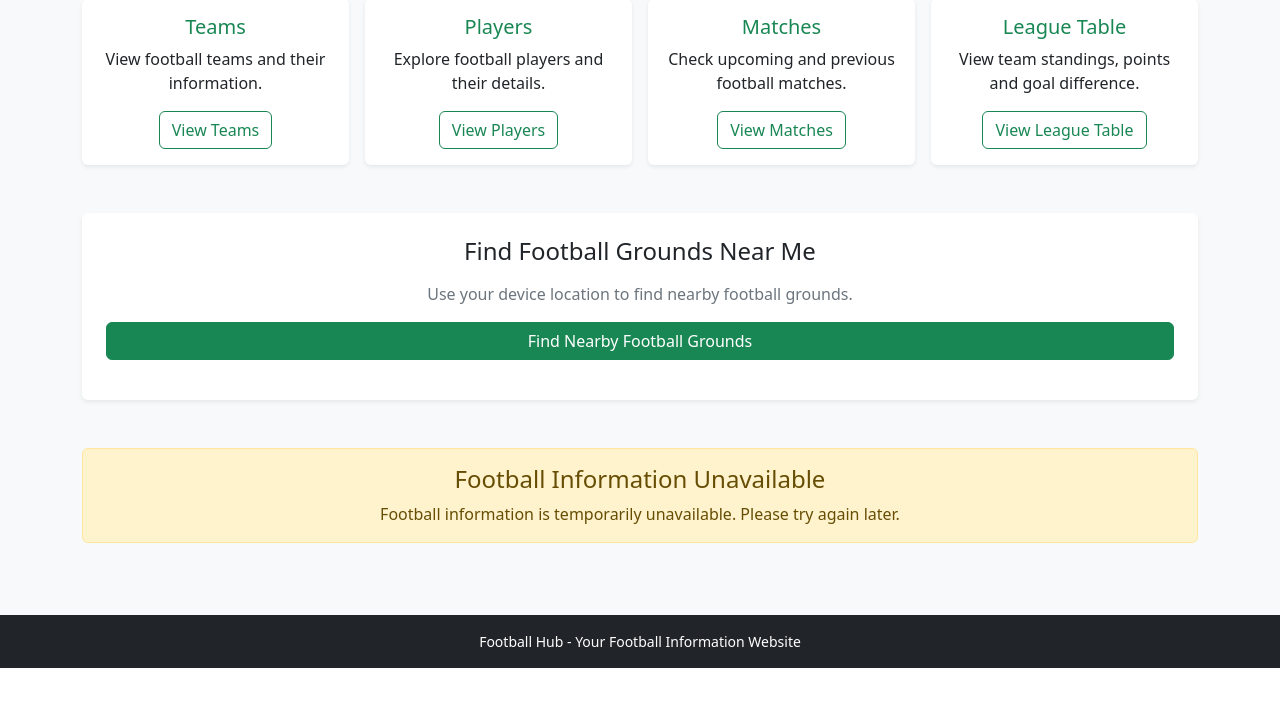
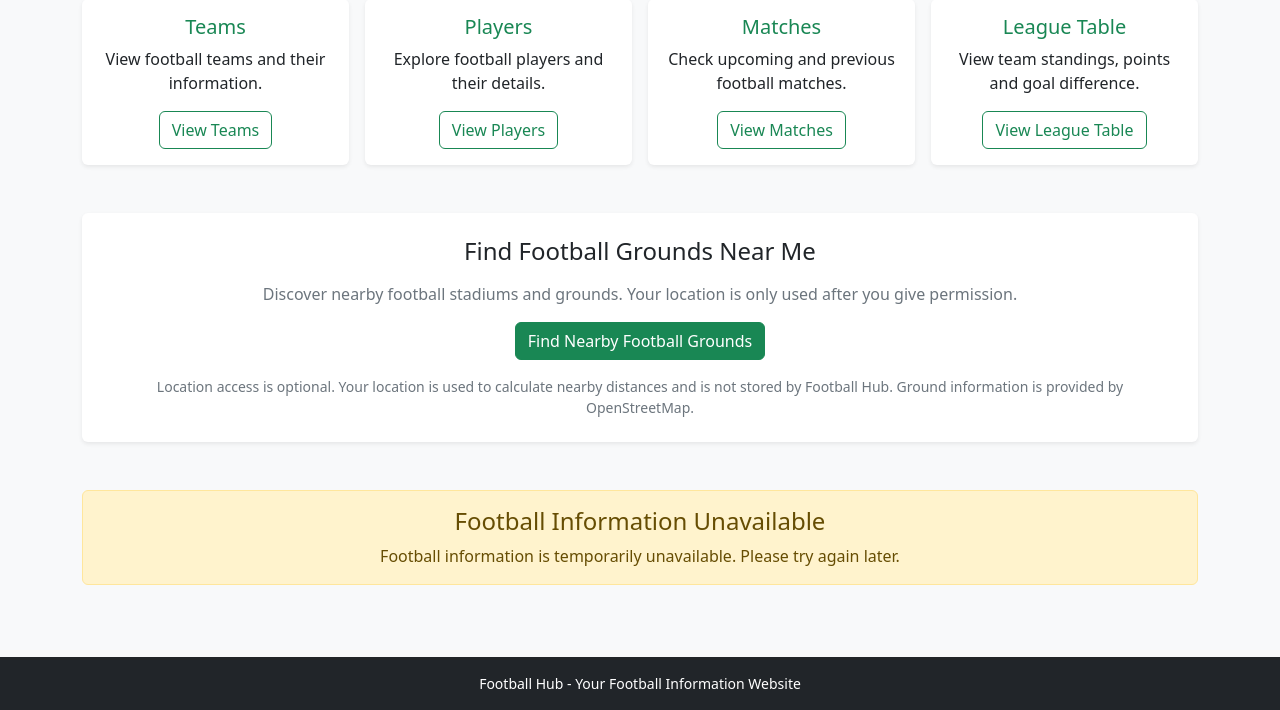
Before and after one commit to Ahmedreza54/football_hub, a Laravel app: template resources/views/home.blade.php in a window 1280 px wide. Shown: the part 788-1498 px from the top of the page. Before the commit the page ends 1456 px from the top, so only its background shows below. Run offline with Laravel 12, Linux system fonts and the light colour scheme; the template is opened without the code that fills it, so the values that code supplies are empty.

Commit message:
Improve Premier League stadium finder

```diff
--- a/resources/views/home.blade.php
+++ b/resources/views/home.blade.php
@@ -221,40 +221,41 @@
 
 </div>
 
-<!-- Find nearby football grounds using Geolocation API -->
+<!-- Find Nearby Football Grounds -->
 <div class="card shadow-sm border-0 mb-5">
-    <div class="card-body text-center p-4">
+    <div class="card-body p-4">
 
+        <div class="text-center">
             <h2 class="h4 mb-3">Find Football Grounds Near Me</h2>
 
             <p class="text-secondary">
-            Use your device location to find nearby football grounds.
+                Discover nearby football stadiums and grounds.
+                Your location is only used after you give permission.
             </p>
 
-        <button
-            type="button"
+            <button type="button"
                     id="findGroundsButton"
-            class="btn btn-success w-100">
+                    class="btn btn-success">
+                <i class="bi bi-geo-alt"></i>
                 Find Nearby Football Grounds
             </button>
-
-        <div
-            id="locationMessage"
-            class="mt-3"
-            role="status"
-            aria-live="polite">
         </div>
 
-        <div id="mapsResult" class="mt-3 d-none">
-            <a
-                id="mapsLink"
-                href="#"
-                target="_blank"
-                rel="noopener noreferrer"
-                class="btn btn-outline-primary">
-                Open Nearby Football Grounds in Google Maps
-            </a>
+        <div id="locationMessage"
+             class="mt-3 text-center"
+             role="status"
+             aria-live="polite"></div>
+
+        <div id="groundsResults" class="mt-4 d-none">
+            <h3 class="h5 mb-3">Nearby Football Grounds</h3>
+            <div id="groundsList" class="row g-3"></div>
         </div>
+
+        <p class="small text-secondary text-center mt-3 mb-0">
+            Location access is optional. Your location is used to calculate
+            nearby distances and is not stored by Football Hub.
+            Ground information is provided by OpenStreetMap.
+        </p>
 
     </div>
 </div>
@@ -685,51 +686,203 @@ document.addEventListener('DOMContentLoaded', function () {
         window.history.replaceState({}, '', url);
     });
 
+
     // ==========================================
     // FIND NEARBY FOOTBALL GROUNDS
+    // OpenStreetMap Overpass API
     // ==========================================
 
     const findButton = document.getElementById('findGroundsButton');
     const locationMessage = document.getElementById('locationMessage');
-    const mapsResult = document.getElementById('mapsResult');
-    const mapsLink = document.getElementById('mapsLink');
+    const groundsResults = document.getElementById('groundsResults');
+    const groundsList = document.getElementById('groundsList');
 
+    const overpassUrls = [
+    'https://overpass.kumi.systems/api/interpreter',
+    'https://overpass-api.de/api/interpreter'
+];
+
+    // Calculate distance between two locations in kilometres
+    function calculateDistance(lat1, lon1, lat2, lon2) {
+
+        const earthRadius = 6371;
+
+        const toRadians = degrees => degrees * Math.PI / 180;
+
+        const dLat = toRadians(lat2 - lat1);
+        const dLon = toRadians(lon2 - lon1);
+
+        const a =
+            Math.sin(dLat / 2) ** 2 +
+            Math.cos(toRadians(lat1)) *
+            Math.cos(toRadians(lat2)) *
+            Math.sin(dLon / 2) ** 2;
+
+        return earthRadius * 2 * Math.atan2(
+            Math.sqrt(a),
+            Math.sqrt(1 - a)
+        );
+    }
+
+    // Display nearby football grounds
+
+function showGrounds(grounds, latitude, longitude) {
+
+    groundsList.replaceChildren();
+
+    grounds.forEach(function (ground, index) {
+
+        const card = document.createElement('div');
+        card.className = 'col-12';
+
+        const panel = document.createElement('div');
+        panel.className = 'card h-100 border shadow-sm';
+
+        const body = document.createElement('div');
+        body.className = 'card-body';
+
+        const heading = document.createElement('h5');
+        heading.className = 'fw-bold mb-1';
+        heading.textContent = (index + 1) + '. ' + ground.name;
+
+        const club = document.createElement('p');
+        club.className = 'text-secondary mb-2';
+        club.textContent = ground.club || '';
+
+        const distance = document.createElement('h5');
+        distance.className = 'fw-bold text-primary mb-3';
+        distance.textContent =
+            ground.distance.toFixed(1) + ' km away';
+
+        const directions = document.createElement('a');
+        directions.textContent = '🗺️ Get Directions';
+        directions.className = 'btn btn-outline-primary btn-sm';
+
+        directions.href =
+            'https://www.google.com/maps/dir/?api=1' +
+            '&origin=' + latitude + ',' + longitude +
+            '&destination=' + ground.lat + ',' + ground.lon;
+
+        directions.target = '_blank';
+        directions.rel = 'noopener noreferrer';
+
+        body.appendChild(heading);
+        body.appendChild(club);
+        body.appendChild(distance);
+        body.appendChild(directions);
+
+        panel.appendChild(body);
+        card.appendChild(panel);
+
+        groundsList.appendChild(card);
+    });
+
+    groundsResults.classList.remove('d-none');
+}
+
+    // Search OpenStreetMap for football grounds
+
+
+
+async function searchNearbyGrounds(latitude, longitude) {
+
+    locationMessage.textContent = 'Finding nearest Premier League stadiums...';
+
+    const stadiums = [
+        { name: 'Vitality Stadium', club: 'AFC Bournemouth', lat: 50.7352, lon: -1.8383 },
+        { name: 'Emirates Stadium', club: 'Arsenal', lat: 51.5549, lon: -0.1084 },
+        { name: 'Villa Park', club: 'Aston Villa', lat: 52.5092, lon: -1.8848 },
+        { name: 'Gtech Community Stadium', club: 'Brentford', lat: 51.4907, lon: -0.2887 },
+        { name: 'American Express Stadium', club: 'Brighton & Hove Albion', lat: 50.8616, lon: -0.0837 },
+        { name: 'Stamford Bridge', club: 'Chelsea', lat: 51.4817, lon: -0.1910 },
+        { name: 'Coventry Building Society Arena', club: 'Coventry City', lat: 52.4482, lon: -1.4956 },
+        { name: 'Selhurst Park', club: 'Crystal Palace', lat: 51.3983, lon: -0.0855 },
+        { name: 'Hill Dickinson Stadium', club: 'Everton', lat: 53.4388, lon: -2.9663 },
+        { name: 'Craven Cottage', club: 'Fulham', lat: 51.4749, lon: -0.2216 },
+        { name: 'MKM Stadium', club: 'Hull City', lat: 53.7461, lon: -0.3678 },
+        { name: 'Portman Road', club: 'Ipswich Town', lat: 52.0545, lon: 1.1450 },
+        { name: 'Elland Road', club: 'Leeds United', lat: 53.7778, lon: -1.5721 },
+        { name: 'Anfield', club: 'Liverpool', lat: 53.4308, lon: -2.9608 },
+        { name: 'Etihad Stadium', club: 'Manchester City', lat: 53.4831, lon: -2.2004 },
+        { name: 'Old Trafford', club: 'Manchester United', lat: 53.4631, lon: -2.2913 },
+        { name: 'St James’ Park', club: 'Newcastle United', lat: 54.9756, lon: -1.6217 },
+        { name: 'City Ground', club: 'Nottingham Forest', lat: 52.9400, lon: -1.1328 },
+        { name: 'Stadium of Light', club: 'Sunderland', lat: 54.9146, lon: -1.3884 },
+        { name: 'Tottenham Hotspur Stadium', club: 'Tottenham Hotspur', lat: 51.6043, lon: -0.0662 }
+    ];
+
+    const nearestStadiums = stadiums.map(function (stadium) {
+
+        return {
+            name: stadium.name,
+            club: stadium.club,
+            lat: stadium.lat,
+            lon: stadium.lon,
+            distance: calculateDistance(
+                latitude,
+                longitude,
+                stadium.lat,
+                stadium.lon
+            )
+        };
+
+    }).sort(function (a, b) {
+        return a.distance - b.distance;
+    });
+
+    showGrounds(nearestStadiums.slice(0, 10), latitude, longitude);
+
+    locationMessage.textContent =
+        '✅ Location detected successfully!';
+
+}
+
+    // Get permission and user's location
     findButton.addEventListener('click', function () {
 
-        mapsResult.classList.add('d-none');
+        groundsResults.classList.add('d-none');
+        groundsList.replaceChildren();
 
         if (!navigator.geolocation) {
+
             locationMessage.textContent =
                 'Your browser does not support location services.';
+
             return;
         }
 
         findButton.disabled = true;
-        findButton.textContent = 'Getting your location...';
+        findButton.textContent = 'Finding your location...';
 
         locationMessage.textContent =
             'Please allow location access when your browser asks.';
 
         navigator.geolocation.getCurrentPosition(
 
-            function (position) {
+            async function (position) {
+
+                try {
 
                     const latitude = position.coords.latitude;
                     const longitude = position.coords.longitude;
 
-                const mapsUrl =
-                    'https://www.google.com/maps/search/football+grounds/@' +
-                    latitude + ',' + longitude + ',14z';
+                    await searchNearbyGrounds(latitude, longitude);
 
-                mapsLink.href = mapsUrl;
-                mapsResult.classList.remove('d-none');
+                } catch (error) {
+
+                    console.error('Ground search error:', error);
 
                     locationMessage.textContent =
-                    'Your location was found successfully.';
+                        error.message ||
+                        'Unable to find nearby grounds. Please try again.';
+
+                } finally {
 
                     findButton.disabled = false;
+
                     findButton.textContent =
-                    'Find Nearby Football Grounds';
+                        'Your Nearest Premier League Stadiums';
+                }
             },
 
             function (error) {
@@ -737,12 +890,17 @@ document.addEventListener('DOMContentLoaded', function () {
                 let message = 'Unable to get your location.';
 
                 if (error.code === error.PERMISSION_DENIED) {
+
                     message =
                         'Location permission was denied. Please allow location access in your browser settings.';
+
                 } else if (error.code === error.POSITION_UNAVAILABLE) {
+
                     message =
                         'Your current location is unavailable.';
+
                 } else if (error.code === error.TIMEOUT) {
+
                     message =
                         'Location request timed out. Please try again.';
                 }
@@ -754,9 +912,9 @@ document.addEventListener('DOMContentLoaded', function () {
             },
 
             {
-                enableHighAccuracy: true,
-                timeout: 10000,
-                maximumAge: 60000
+                enableHighAccuracy: false,
+                timeout: 8000,
+                maximumAge: 300000
             }
         );
     });
```
Lines whose indentation alone changed are shown as unchanged.
